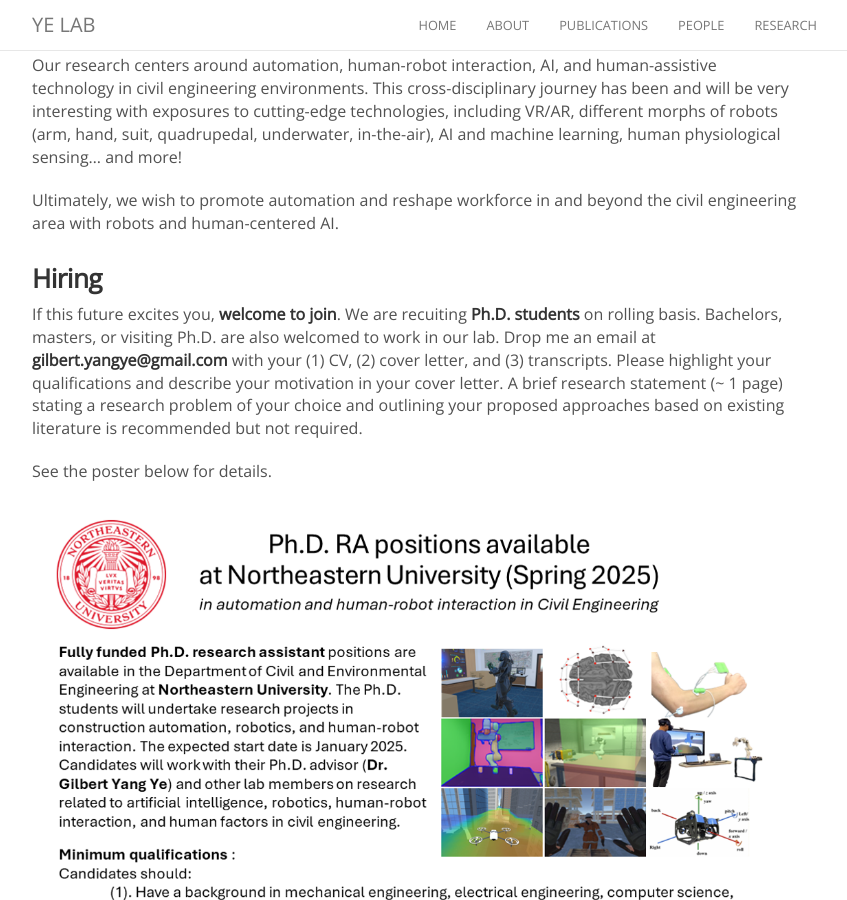
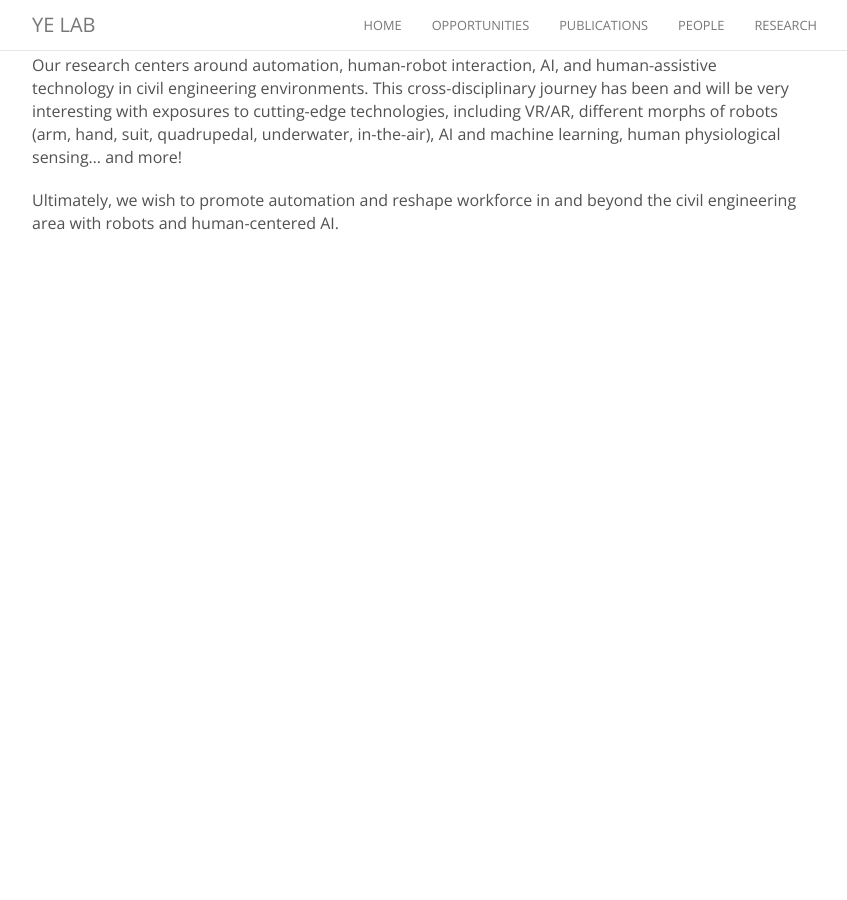
Before and after one commit to gilbert-yangye/gilbert-yangye.github.io, a Jekyll site: the page built from about.md, in a window 1280 px wide and 900 px high, scrolled down 402 px. Shown: the whole window, without its empty margins (223-1070 px from the left). Built offline with Jekyll 4.4.1, drawn with Linux system fonts in a browser that asks for light colours; nearby versions of some CDN libraries; comment, search, counter and statistics services are not loaded; after the commit the page ends 900 px from its top, so only the background shows below that.

Commit message:
update hire

```diff
--- a/_config.yml
+++ b/_config.yml
@@ -24,14 +24,14 @@
 nav:
   - name:           "home"
     href:           "/"
-  - name:           "about"
-    href:           "/about"
+  - name:           "opportunities"
+    href:           "/opportunities"
+#  - name:           "about"
+#    href:           "/about"
   - name:           "publications"
     href:           "/publication"
   - name:           "people"
     href:           "/people"
-#  - name:           "Blog"
-#    href:           "/blog"
 #   - name:           "abstracts"
 #     href:           "/abstracts"
 #  - name:           "lab teachings"
--- a/_data/news.yml
+++ b/_data/news.yml
@@ -1,2 +1,2 @@
-- date: 2024-05-03
+- date: 2024-07-27
   details: ""
--- a/about.md
+++ b/about.md
@@ -17,13 +17,3 @@
 including VR/AR, different morphs of robots (arm, hand, suit, quadrupedal, underwater, in-the-air), AI and machine learning, human physiological sensing... and more!
 
 Ultimately, we wish to promote automation and reshape workforce in and beyond the civil engineering area with robots and human-centered AI.
-
-### Hiring
-If this future excites you, **welcome to join**. We are recuiting **Ph.D. students** on rolling basis. Bachelors, masters, or visiting Ph.D. are also welcomed to work in our lab.
-Drop me an email at **gilbert.yangye@gmail.com** with your (1) CV, (2) cover letter, and (3) transcripts.
-Please highlight your qualifications and describe your motivation in your cover letter.
-A brief research statement (~ 1 page) stating a research problem of your choice and outlining your proposed approaches based on existing literature is recommended but not required.
-
-See the poster below for details.
-
-![Desktop View](/images/Hire/poster.png){: width="100%" height="100%" }
--- a/index.html
+++ b/index.html
@@ -15,7 +15,7 @@
 
       <a href="https://www.linkedin.com/in/gilbert-yang-ye-855bb7148/"><i class="fa fa-linkedin"></i> PI Ye</a>&nbsp;&nbsp;&nbsp;
       <a href="https://scholar.google.com/citations?hl=en&user=xCMKpr0AAAAJ"><i class="fa fa-graduation-cap"></i> PI Ye</a>&nbsp;&nbsp;&nbsp;
-      <a href="mailto:gilbert.yangye@gmail.com"><i class="fa fa-envelope-o"></i> gilbert.yangye@gmail.com</a>
+      <a href="mailto:gilbert.yangye@gmail.com"><i class="fa fa-envelope-o"></i> gilbert.application@gmail.com</a>
       </p>
 
       <div class="w3-container" style="   background: #f0f8ff; padding: 25px; border-radius:10px; border: 1px solid #5d8aa8">
```
Also changed, not shown: opportunities.md (added, +55 -0 lines), images/Hire/poster.png.
